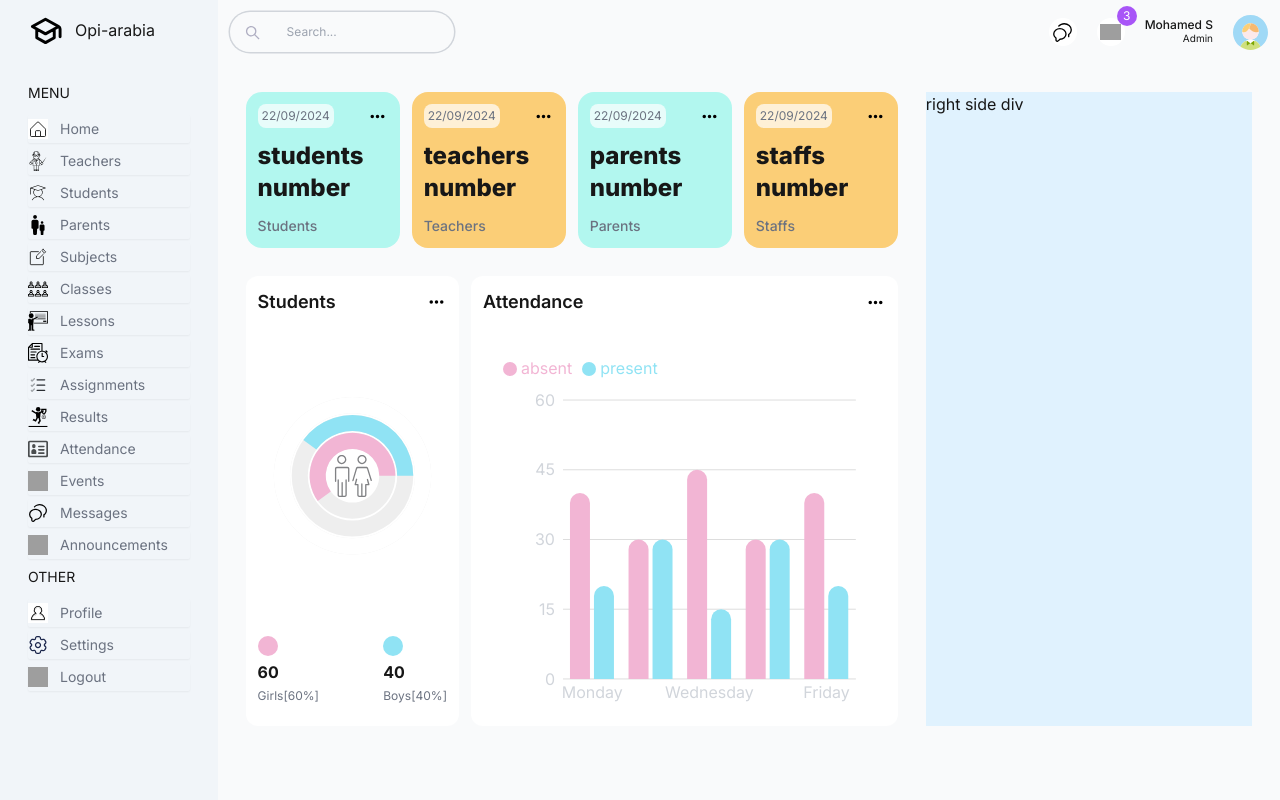
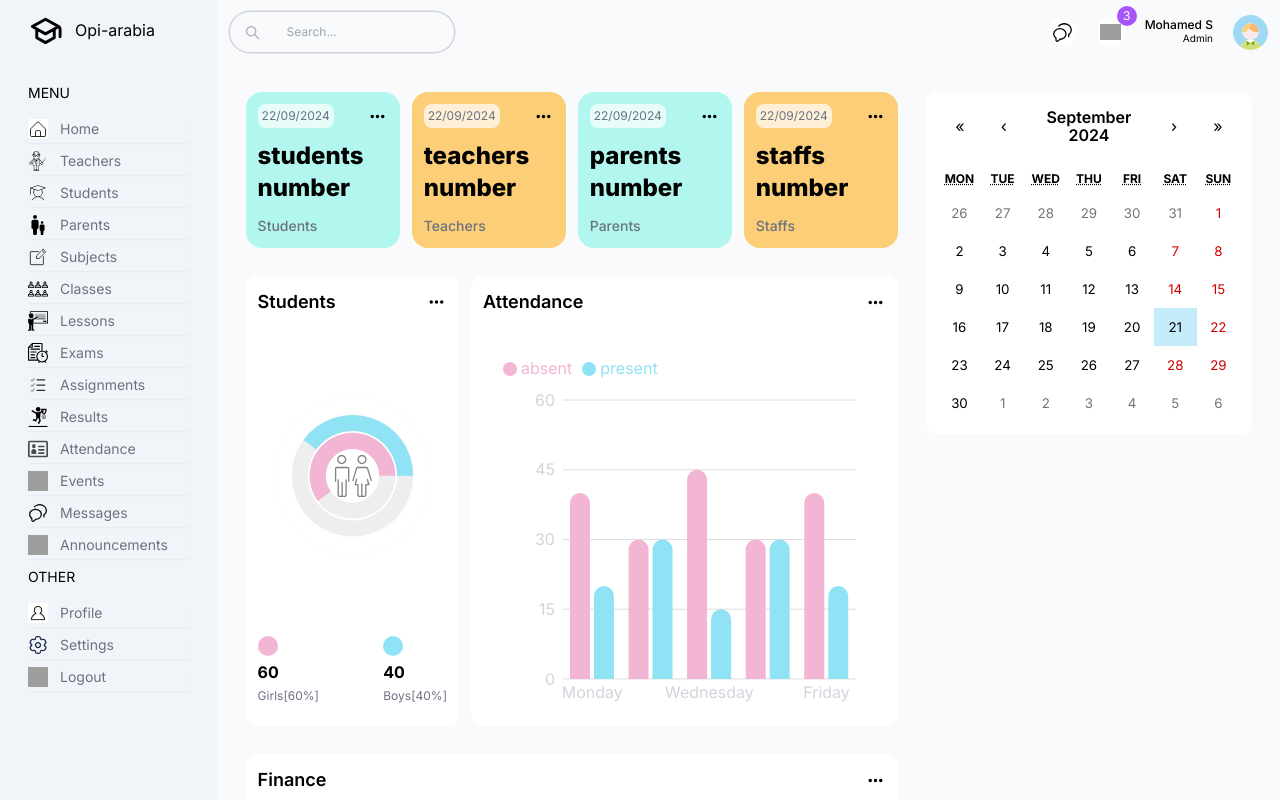
Before and after one commit to MoeSuo/school, a Next.js app: page /admin in a window 1280 px wide. Built offline with nearby package versions, Linux system fonts and the light colour scheme; grey boxes are pictures that could not be loaded.

Commit message:
UI: add FinanceChart component

```diff
--- a/package.json
+++ b/package.json
@@ -11,6 +11,7 @@
   "dependencies": {
     "next": "14.2.13",
     "react": "^18",
+    "react-calendar": "^5.0.0",
     "react-dom": "^18",
     "recharts": "^2.12.7"
   },
--- a/src/app/(dashboard)/admin/page.tsx
+++ b/src/app/(dashboard)/admin/page.tsx
@@ -1,5 +1,7 @@
 import AttendanceChart from "@/components/AttendanceChart";
 import CountChart from "@/components/CountChart";
+import { EventCalendar } from "@/components/EventCalendar";
+import FinanceChart from "@/components/FinanceChart";
 import UserCard from "@/components/UserCard";
 import React from "react";
 
@@ -22,12 +24,19 @@ const AdminPage = () => {
           </div>
           {/* ATTENDIES CHART */}
           <div className=" w-full lg:w-2/3 h-[450px]">
-          <AttendanceChart />
+            <AttendanceChart />
           </div>
+        </div>
+        {/* FINANCE CHART */}
+        <div className=" w-full h-[500px]">
+          <FinanceChart />
         </div>
       </div>
       {/* right side div */}
-      <div className="w-full md:w-1/3 bg-sky-100 ">right side div</div>
+      <div className="w-full md:w-1/3 flex flex-col gap-7">
+      <EventCalendar />
+
+      </div>
     </div>
   );
 };
--- a/src/app/globals.css
+++ b/src/app/globals.css
@@ -2,26 +2,18 @@
 @tailwind components;
 @tailwind utilities;
 
-:root {
-  --background: #ffffff;
-  --foreground: #171717;
+/*react calendar */
+.react-calendar {
+  width: 100% !important;
+  border: none !important;
+  font-family: "Inter", sans-serif !important;
 }
 
-@media (prefers-color-scheme: dark) {
-  :root {
-    --background: #0a0a0a;
-    --foreground: #ededed;
-  }
+.react-calendar__navigation__label__labelText {
+  font-weight: 600;
 }
 
-body {
-  color: var(--foreground);
-  background: var(--background);
-  font-family: Arial, Helvetica, sans-serif;
+.react-calendar__tile--active {
+  background-color: #c3ebfa !important;
+  color: black !important;
 }
-
-@layer utilities {
-  .text-balance {
-    text-wrap: balance;
-  }
-}
--- /dev/null
+++ b/src/components/EventCalendar.tsx
@@ -0,0 +1,19 @@
+"use client"
+import React, { useState } from 'react'
+import Calendar from 'react-calendar';
+import 'react-calendar/dist/Calendar.css';
+
+type ValuePiece = Date | null;
+
+type Value = ValuePiece | [ValuePiece, ValuePiece];
+
+
+
+export const EventCalendar = () => {
+    const [value, onChange] = useState<Value>(new Date());
+  return (
+    <div className='bg-white p-3 rounded-xl'>
+         <Calendar onChange={onChange} value={value} />
+    </div>
+  )
+}
--- /dev/null
+++ b/src/components/FinanceChart.tsx
@@ -0,0 +1,139 @@
+"use client";
+import Image from "next/image";
+import React from "react";
+import {
+  LineChart,
+  Line,
+  XAxis,
+  YAxis,
+  CartesianGrid,
+  Tooltip,
+  Legend,
+  ResponsiveContainer,
+} from "recharts";
+
+const data = [
+  {
+    name: "January",
+    income: 4000,
+    expense: 2400,
+  },
+  {
+    name: "February",
+    income: 3000,
+    expense: 1398,
+  },
+  {
+    name: "March",
+    income: 2000,
+    expense: 9800,
+  },
+  {
+    name: "April",
+    income: 2780,
+    expense: 3908,
+  },
+  {
+    name: "May",
+    income: 1890,
+    expense: 4800,
+  },
+  {
+    name: "June",
+    income: 2390,
+    expense: 3800,
+  },
+  {
+    name: "July",
+    income: 3490,
+    expense: 4300,
+  },
+  {
+    name: "August",
+    income: 3490,
+    expense: 4300,
+  },
+  {
+    name: "September",
+    income: 3490,
+    expense: 4300,
+  },
+  {
+    name: "October",
+    income: 3490,
+    expense: 4300,
+  },
+  {
+    name: "November",
+    income: 3490,
+    expense: 4300,
+  },
+  {
+    name: "December",
+    income: 3490,
+    expense: 4300,
+  },
+];
+
+
+
+const FinanceChart = () => {
+  return (
+    <div className="rounded-xl bg-white w-full h-full p-3 justify-between  flex flex-col">
+      {/* TITLE */}
+      <div className="flex gap-3 justify-between items-center">
+        <h1 className="text-lg font-semibold">Finance</h1>
+        <Image
+          src={"/images/icons/more.svg"}
+          alt="more"
+          width={21}
+          height={7}
+          className="cursor-pointer"
+        />
+      </div>
+      {/* CHART */}
+      <ResponsiveContainer width="100%" height="90%" >
+        <LineChart
+          width={500}
+          height={300}
+          data={data}
+          margin={{
+            top: 5,
+            right: 30,
+            left: 20,
+            bottom: 5,
+          }}
+        >
+          <CartesianGrid strokeDasharray="3 3" vertical={false} stroke="#ddd" />
+          <XAxis
+            dataKey="name"
+            axisLine={false}
+            tick={{ fill: "#d1d5db" }}
+            tickLine={false}
+            tickMargin={10}
+          />
+          <YAxis axisLine={false} tick={{ fill: "#d1d5db" }} tickLine={false} />
+          <Tooltip
+            contentStyle={{ borderRadius: "10px", borderColor: "#d1d5db" }}
+          />
+          <Legend
+            align="center"
+            verticalAlign="top"
+            wrapperStyle={{ paddingTop: "10px", paddingBlock: "20px" }}
+            layout="horizontal"
+          />
+          <Line
+            type="monotone"
+            dataKey="expense"
+            stroke="#F2B5D4"strokeWidth={3}
+          />
+          <Line type="monotone" dataKey="income" stroke="#90E3F4" strokeWidth={3}/>
+        </LineChart>
+      </ResponsiveContainer>
+
+      <div className="w-full h-[90%]"></div>
+    </div>
+  );
+};
+
+export default FinanceChart;
```
Also changed, not shown: 1 other file (tests, documents, lock files or other folders).
